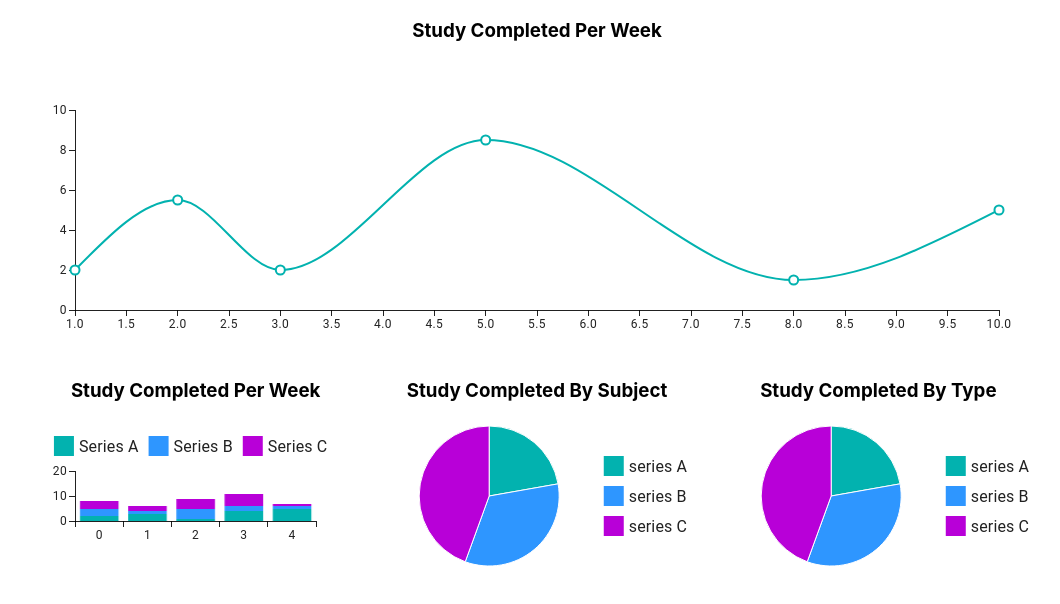
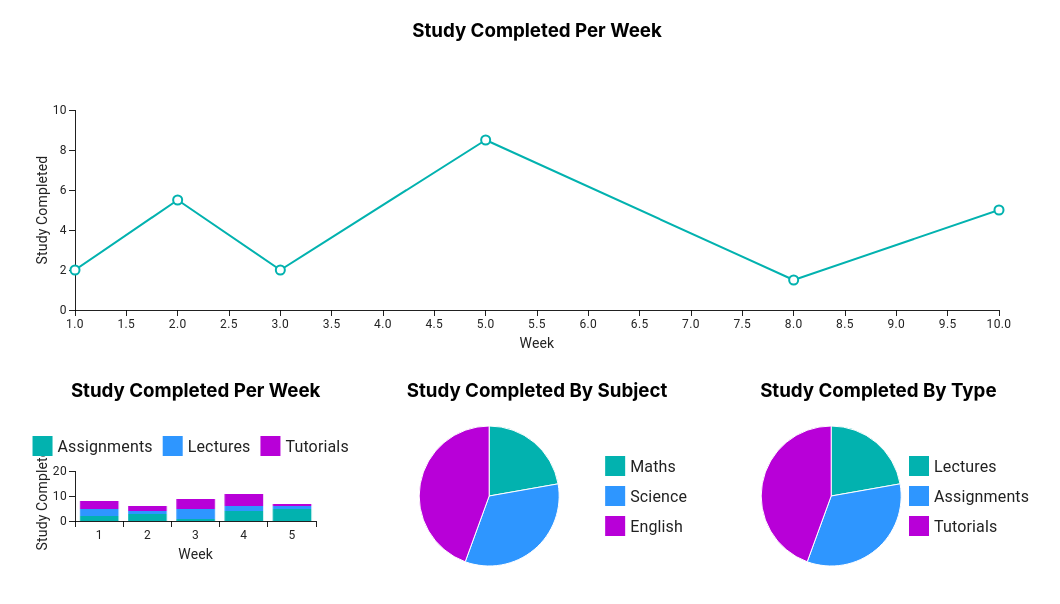
Before and after one commit to Newo201/study-tracker-client, a React (Create React App) app: page / in a window 1280 px wide. Shown: the top 604 px of the page, without its empty margins (103-1163 px from the left). Built offline with nearby package versions, Linux system fonts and the light colour scheme.

Commit message:
Change axis and data labels

```diff
--- a/src/components/line-chart.jsx
+++ b/src/components/line-chart.jsx
@@ -5,9 +5,11 @@ export default function ChartLine(props) {
         <div onClick = {() => {props.whenClicked("Line")}}>
         <h3>Study Completed Per Week</h3>
         <LineChart
-            xAxis={[{ data: [1, 2, 3, 5, 8, 10] }]}
+            xAxis={[{ data: [1, 2, 3, 5, 8, 10], label: 'Week' }]}
+            yAxis = {[{label: 'Study Completed'}]}
             series={[
                 {
+                curve: "linear",
                 data: [2, 5.5, 2, 8.5, 1.5, 5],
                 },
             ]}
--- a/src/components/pie-chart.jsx
+++ b/src/components/pie-chart.jsx
@@ -1,20 +1,46 @@
 import * as React from 'react';
-import { PieChart } from '@mui/x-charts/PieChart';
+import { PieChart, pieArcLabelClasses } from '@mui/x-charts/PieChart';
+
+//ToDo: make labels dynamic
 
 export default function ChartPie(props) {
+
+  let labels
+
+  // This will likely be replaced once I have the API query
+  if (props.filter === "Type") {
+    labels = ['Lectures', 'Assignments', 'Tutorials']
+  } else {
+    labels = ['Maths', 'Science', 'English']
+  }
+
   return (
     <div onClick = {() => {props.whenClicked(props.filter)}}>
         <h3>Study Completed By {props.filter}</h3>
         <PieChart
-        series={[
-            {
+        series= {props.height === "big" ?
+          [{
+            arcLabel: (item) => `${item.label}`,
             data: [
-                { id: 0, value: 10, label: 'series A' },
-                { id: 1, value: 15, label: 'series B' },
-                { id: 2, value: 20, label: 'series C' },
+                { id: 0, value: 10, label: labels[0]},
+                { id: 1, value: 15, label: labels[1]},
+                { id: 2, value: 20, label: labels[2] },
             ],
-            },
-        ]}
+          }] :
+          [{
+            data: [
+              { id: 0, value: 10, label: labels[0]},
+              { id: 1, value: 15, label: labels[1]},
+              { id: 2, value: 20, label: labels[2] },
+            ],
+          }]
+        }
+        sx={{
+          [`& .${pieArcLabelClasses.root}`]: {
+            fill: 'white',
+            fontWeight: 'bold',
+          },
+        }}
         height = {props.height === "big"? 300 : 150}
         />
     </div>
--- a/src/components/stacked-chart.jsx
+++ b/src/components/stacked-chart.jsx
@@ -2,15 +2,15 @@ import { BarChart } from '@mui/x-charts/BarChart';
 
 const seriesA = {
   data: [2, 3, 1, 4, 5],
-  label: 'Series A',
+  label: 'Assignments',
 };
 const seriesB = {
   data: [3, 1, 4, 2, 1],
-  label: 'Series B',
+  label: 'Lectures',
 };
 const seriesC = {
   data: [3, 2, 4, 5, 1],
-  label: 'Series C',
+  label: 'Tutorials',
 };
 
 export default function ChartStack(props) {
@@ -18,6 +18,8 @@ export default function ChartStack(props) {
     <div onClick = {() => {props.whenClicked("Stack")}}>
       <h3>Study Completed Per Week</h3>
     <BarChart
+      xAxis = {[{scaleType: 'band', data: [1,2,3,4,5], label: 'Week'}]}
+      yAxis = {[{label: 'Study Completed'}]}
       series={[
         { ...seriesA, stack: 'total' },
         { ...seriesB, stack: 'total' },
```
